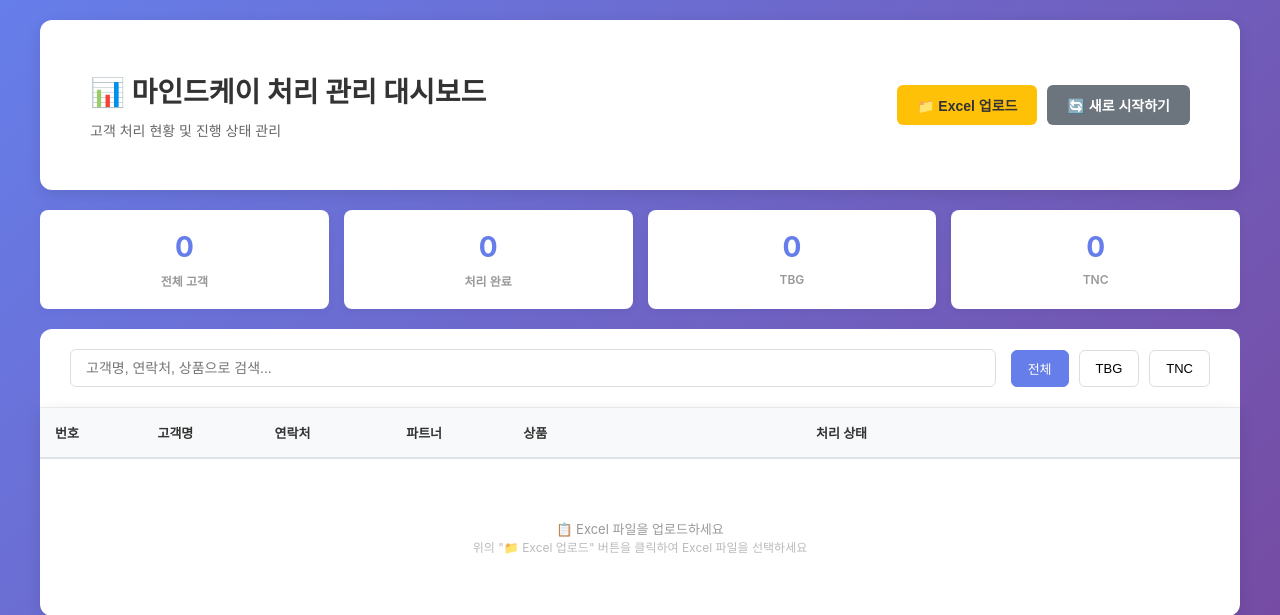
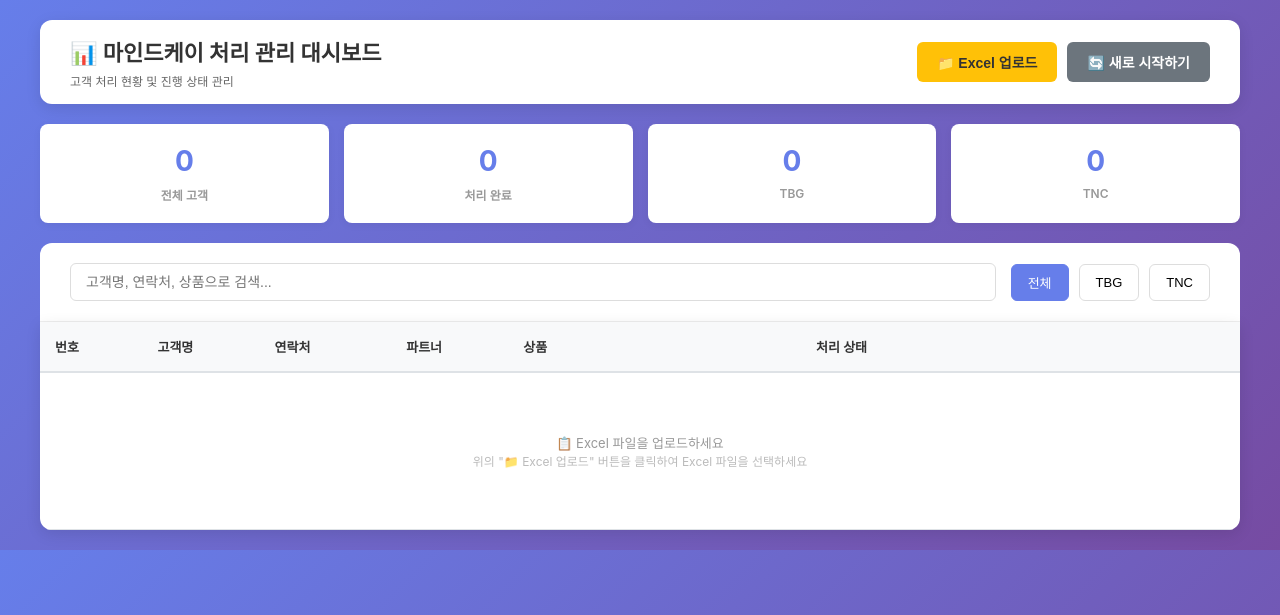
Before and after one commit to hrchang517/claud, a Flask app: page / in a window 1280 px wide. Shown: the top 615 px of the page. Run offline with Flask 3, Linux system fonts and the light colour scheme.

Commit message:
헤더 높이 줄임: padding 50px → 15px 30px, font-size 조정

```diff
--- a/templates/dashboard.html
+++ b/templates/dashboard.html
@@ -15,7 +15,7 @@
         .container { max-width: 1200px; margin: 0 auto; }
         .header {
             background: white;
-            padding: 50px;
+            padding: 15px 30px;
             border-radius: 12px;
             margin-bottom: 20px;
             box-shadow: 0 4px 15px rgba(0,0,0,0.1);
@@ -23,8 +23,8 @@
             justify-content: space-between;
             align-items: center;
         }
-        .header-left h1 { font-size: 28px; color: #333; margin-bottom: 10px; }
-        .header-left p { color: #666; font-size: 14px; }
+        .header-left h1 { font-size: 22px; color: #333; margin-bottom: 5px; }
+        .header-left p { color: #666; font-size: 12px; }
         .header-right {
             display: flex;
             gap: 10px;
```
